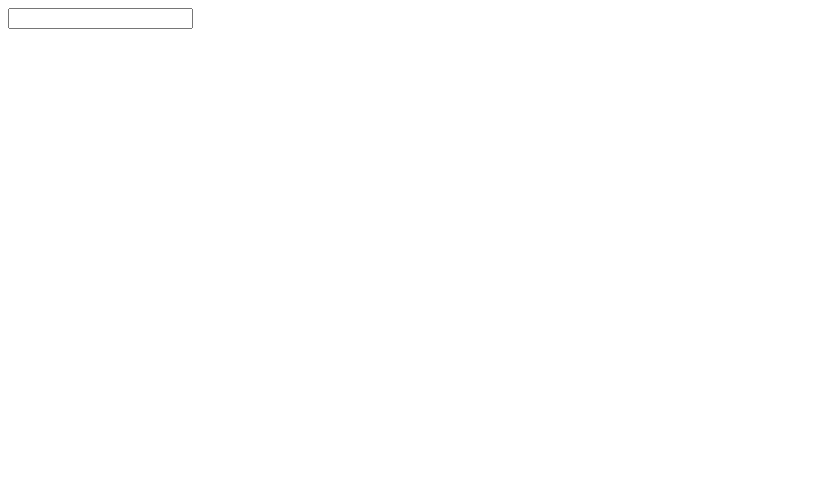
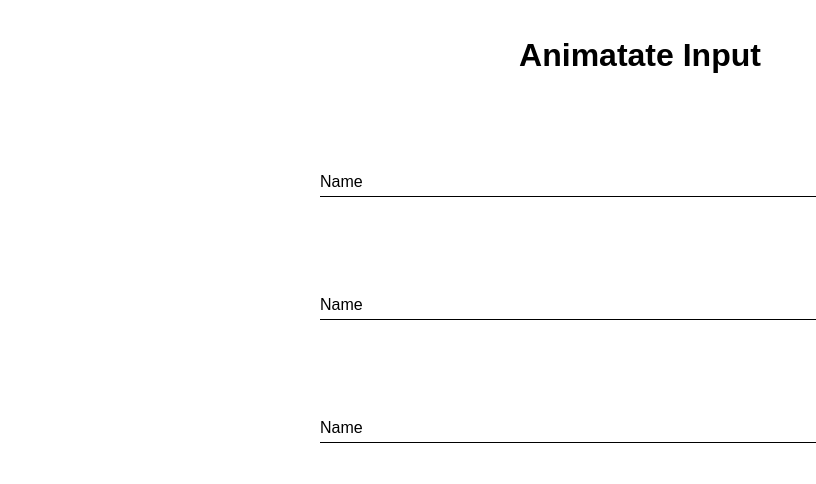
Before and after one commit to yashb319/web, a plain HTML site: page css1.html in a window 1280 px wide. Shown: the whole page, without its empty margins (0-816 px from the left). Drawn offline with Linux system fonts and the light colour scheme.

Commit message:
date 28/03

```diff
--- a/css1.html
+++ b/css1.html
@@ -1 +1,31 @@
+<!DOCTYPE html>
+<html lang="en" dir="ltr">
+  <head>
+    <meta charset="utf-8">
+    <title></title>
+    <link rel="stylesheet" href="css1_style.css">
+  </head>
+  <body>
+    <h1>Animatate Input</h1>
+    <div class="form">
       <input type="email" name="name" value="" autocomplete="off">
+      <label for="name" class="label-name">
+      <span class="content-name">Name</span>
+      </label>
+    </div>
+
+    <div class="form">
+      <input type="email" name="name" value="" autocomplete="off">
+      <label for="name" class="label-name">
+      <span class="content-name">Name</span>
+      </label>
+    </div>
+    <div class="form">
+      <input type="email" name="name" value="" autocomplete="off">
+      <label for="name" class="label-name">
+      <span class="content-name">Name</span>
+      </label>
+    </div>
+
+  </body>
+</html>
--- a/css1_style.css
+++ b/css1_style.css
@@ -1 +1,73 @@
+*{
+  margin: 0;
+  padding: 0;
+  box-sizing: border-box;
+}
+
+body{
+  height: 60vh;
+  font-family: sans-serif;
+  display: flex;
+  justify-content: space-around;
+  align-items: center;
+  flex-direction: column;
+}
+
+.form{
+  width: 50%;
+  position: relative;
+  height: 50px;
+  overflow: hidden;
+}
+
+.form input{
   width: 100%;
+  height: 100%;
+  color: blue;
+  font-size: 25px;
+  padding-top: 20px;
+  border: none;
+  outline: none;
+}
+
+.form label{
+  position: absolute;
+  bottom: 0px;
+  left: 0%;
+  width: 100%;
+  height: 100%;
+  pointer-events: none;
+  border-bottom: black solid 1px;
+
+}
+
+.form label::after{
+  content: "";
+  position: absolute;
+  left: 0px;
+  bottom: -1px;
+  height: 100%;
+  width: 100%;
+  border-bottom: 3px solid blue;
+  transform: translateX(-100%);
+  transition: all 1s ease;
+}
+
+.content-name{
+  position: absolute;
+  bottom: 5px;
+  left: 0px;
+  transition: all 0.3s ease;
+}
+
+.form input:focus + .label-name .content-name,
+.form input:invalid + .label-name .content-name {
+  transform: translateY(-150%);
+  font-size: 14px;
+  color: blue;
+}
+
+.form input:focus + .label-name::after,
+.form input:invalid + .label-name::after{
+  transform: translateX(0%);
+}
--- /dev/null
+++ b/style1.css
@@ -0,0 +1,56 @@
+@import "https://stackpath.bootstrapcdn.com/font-awesome/4.7.0/css/font-awesome.min.css";
+ body{
+   margin: 0;
+   padding: 0;
+   font-family: sans-serif;;
+   background-color: black;
+   background-size: cover;
+ }
+ .login-box{
+   width: 280px;
+   position: absolute;
+   top: 50%;
+   left: 50%;
+   transform: translate(-50%,-50%);
+   color: white;
+
+ }
+.login-box h1{
+  float: left;
+  font-size: 40px;
+  border-bottom: 6px solid #4caf50;
+  margin-bottom: 50px;
+  padding: 13px 0
+}
+.textbox{
+  width:100%;
+  overflow: hidden;
+  font-size: 20px;
+  padding: 8px 0;
+  margin: 8px 0;
+  border-bottom: 1px solid #4caf50;
+}
+.textbox i{
+  width: 26px;
+  float: left;
+  text-align: center;
+}
+.textbox input{
+  border: none;
+  outline: none;
+  background: none;
+  color: white;
+  font-size: 18px;
+  width: 80%;
+  float: left;
+  margin: 0 10px;
+}
+.btn{
+  width: 100%;
+  background: none;
+  border: 2px solid #4caf50;
+  color: white;
+  padding: 5px;
+  font-size: 18px;
+  cursor: pointer;
+}
--- /dev/null
+++ b/style2.css
@@ -0,0 +1,55 @@
+body,html{
+  margin: 0;
+  padding: 0;
+  height: 100%;
+  font-family: sans-serif;
+}
+.d1{
+  width: 70%;
+  height: 100%;
+  overflow: hidden;
+  float: left;
+  background: url("https://images.unsplash.com/photo-1486406146926-c627a92ad1ab?ixlib=rb-1.2.1&ixid=eyJhcHBfaWQiOjEyMDd9&auto=format&fit=crop&w=750&q=80") center;
+  background-repeat: no-repeat;
+}
+.login{
+  position: fixed;
+  width: 100%;
+  overflow: hidden;
+  max-width: 500px;
+  right: 0;
+  margin: 0;
+  background: #fff;
+  height: 100%;
+  z-index: 1;
+}
+.login form{
+  margin: 160px 30px;
+}
+.login h2{
+   font-size: 30px;
+   color: blue;
+}
+.login label{
+  display: block;
+  font-size: 18px;
+  font-weight: 700;
+  margin: 8px 0
+}
+.txtb{
+  width: 100%;
+  padding: 8px 0;
+  font-size: 18px;
+}
+.check{
+  margin: 8px 0;
+}
+.btn{
+  display: nlock;
+  float: right;
+  background: blue;
+  font-size: 18px;
+  padding: 8px 30px;
+  color: white;
+  border: 0;
+}
```
Also changed, not shown: login1.html (+1 -1 lines), login2.html (added, +30 -0 lines).
